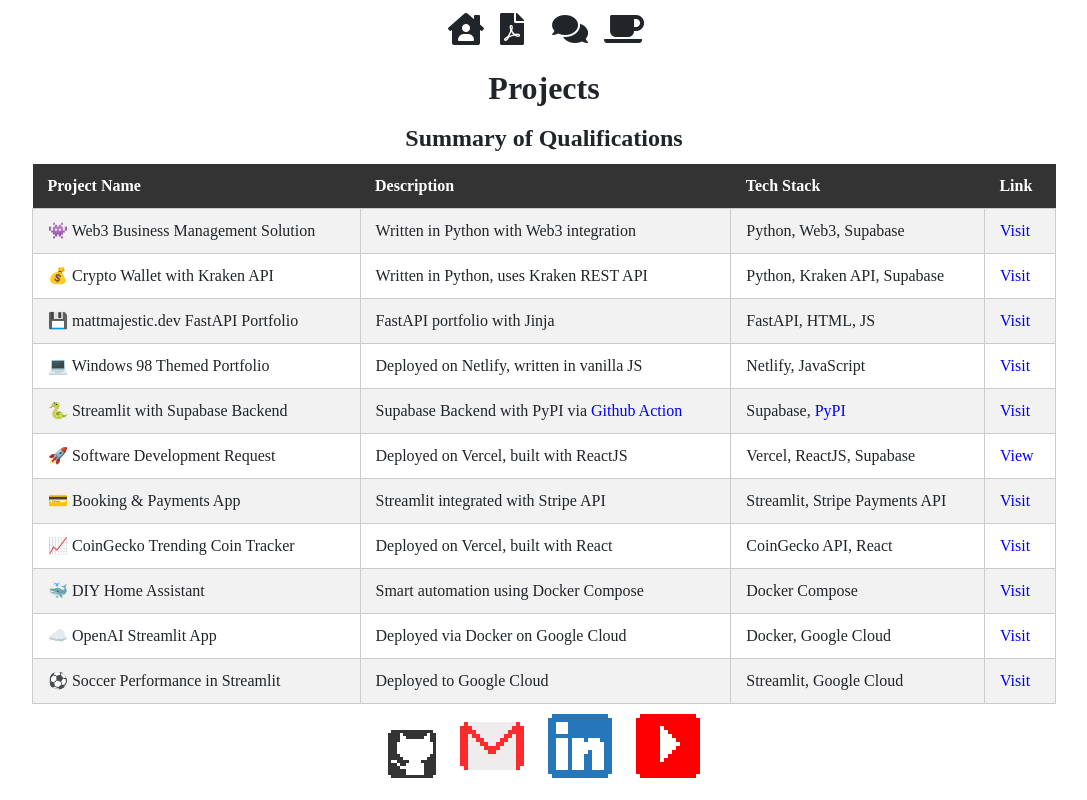
After one commit to mattmajestic/mattmajestic.dev, a FastAPI app: template templates/projects.html in a window 1280 px wide. The commit adds this page. Shown: the whole page, without its empty margins (96-1183 px from the left). Run offline with FastAPI, Linux system fonts and the light colour scheme; the template is opened without the code that fills it, so the values that code supplies are empty.

Commit message:
add projects

```diff
--- a/main.py
+++ b/main.py
@@ -86,3 +86,7 @@
 @app.get("/readme")
 async def get_readme(request: Request):
     return templates.TemplateResponse("readme.html", {"request": request})
+
+@app.get("/projects")
+async def projects(request: Request):
+    return templates.TemplateResponse("projects.html", {"request": request})
--- a/static/styles.css
+++ b/static/styles.css
@@ -102,14 +102,40 @@
   padding: 10px; /* Add padding around each icon to increase the space */
 }
 
-/* Increase the width and height of the iframe */
-.iframe {
-  width: 80%; /* You can adjust this value as needed */
-  height: 600px; /* You can adjust this value as needed */
+/* Center the table on the page */
+table {
+  margin: 0 auto;
+  width: 80%; /* You can adjust this to control the table's width */
+  border-collapse: collapse;
 }
 
-/* Adjust the overall width of the main section */
-.main {
-  width: 90%; /* You can adjust this value as needed */
-  margin: 0 auto;
+/* Style the table headers */
+th {
+  background-color: #333;
+  color: white;
+  font-weight: bold;
+  text-align: left;
+  padding: 10px 15px;
 }
+
+/* Style the table data cells */
+td {
+  border: 1px solid #ccc;
+  padding: 10px 15px;
+}
+
+/* Style the alternate rows with a different background color */
+tr:nth-child(even) {
+  background-color: #f2f2f2;
+}
+
+/* Style the links */
+a {
+  text-decoration: none;
+  color: blue;
+}
+
+/* Change link color on hover */
+a:hover {
+  color: #007bff;
+}
--- a/templates/analytics.html
+++ b/templates/analytics.html
@@ -13,7 +13,7 @@
         <a href="/" class="icon-link">
           <i class="nes-icon fa fa-house-user"></i>
         </a>
-        <a href="/credentials" class="icon-link">
+        <a href="/projects" class="icon-link">
           <i class="nes-icon fa fa-user"></i>
         </a>
         <a href="/download-resume-pdf" class="icon-link">
--- a/templates/conversation.html
+++ b/templates/conversation.html
@@ -77,7 +77,7 @@
 </head>
 <body>
   <div class="navbar">
-    <a href="/credentials" class="icon-link">
+    <a href="/projects" class="icon-link">
       <i class="nes-icon fa fa-user"></i>
     </a>
     <a href="/download-resume-pdf" class="icon-link">
--- a/templates/h2ogpt.html
+++ b/templates/h2ogpt.html
@@ -13,7 +13,7 @@
         <a href="/" class="icon-link">
           <i class="nes-icon fa fa-house-user"></i>
         </a>
-        <a href="/credentials" class="icon-link">
+        <a href="/projects" class="icon-link">
           <i class="nes-icon fa fa-user"></i>
         </a>
         <a href="/download-resume-pdf" class="icon-link">
--- /dev/null
+++ b/templates/projects.html
@@ -0,0 +1,121 @@
+<!DOCTYPE html>
+<html lang="en">
+<head>
+  <meta charset="UTF-8">
+  <title>Matt Majestic - Projects</title>
+  <meta name="viewport" content="width=device-width, initial-scale=1.0">
+  <link href="https://unpkg.com/nes.css@2.3.0/css/nes.min.css" rel="stylesheet" />
+  <link rel="stylesheet" href="static/styles.css">
+  <link rel="stylesheet" href="https://cdnjs.cloudflare.com/ajax/libs/font-awesome/5.15.3/css/all.min.css" />
+  <link rel="icon" type="image/svg+xml" href="static/favicon.svg" />
+</head>
+<body>
+  <div class="navbar">
+    <a href="/" class="icon-link">
+      <i class="nes-icon fa fa-house-user"></i>
+    </a>
+    <a href="/download-resume-pdf" class="icon-link">
+      <i class="nes-icon fa fa-file-pdf"></i>
+    </a>
+    <a href="/chat_h2o" class="icon-link">
+      <i class="nes-icon fa fa-comments"></i>
+    </a>
+    <a href="/readme" class="icon-link">
+      <i class="nes-icon fa fa-coffee"></i>
+    </a>
+  </div>
+  <h1>Projects</h1>
+  <h2>Summary of Qualifications</h2>
+  <table>
+        <tr>
+            <th>Project Name</th>
+            <th>Description</th>
+            <th>Tech Stack</th>
+            <th>Link</th>
+        </tr>
+        <tr>
+            <td>👾 Web3 Business Management Solution</td>
+            <td>Written in Python with Web3 integration</td>
+            <td>Python, Web3, Supabase</td>
+            <td><a href="https://web3bms.streamlit.app/">Visit</a></td>
+        </tr>
+        <tr>
+            <td>💰 Crypto Wallet with Kraken API</td>
+            <td>Written in Python, uses Kraken REST API</td>
+            <td>Python, Kraken API, Supabase</td>
+            <td><a href="https://kraken-portfolio.streamlit.app/">Visit</a></td>
+        </tr>
+        <tr>
+            <td>💾 mattmajestic.dev FastAPI Portfolio</td>
+            <td>FastAPI portfolio with Jinja</td>
+            <td>FastAPI, HTML, JS</td>
+            <td><a href="https://mattmajestic.dev/">Visit</a></td>
+        </tr>
+        <tr>
+            <td>💻 Windows 98 Themed Portfolio</td>
+            <td>Deployed on Netlify, written in vanilla JS</td>
+            <td>Netlify, JavaScript</td>
+            <td><a href="https://majestic-windows-98.netlify.app/">Visit</a></td>
+        </tr>
+        <tr>
+            <td>🐍 Streamlit with Supabase Backend</td>
+            <td>Supabase Backend with PyPI via <a href="https://github.com/mattmajestic/streamlit-supabase/blob/main/.github/workflows/publish-to-pypi.yml">Github Action</a></td>
+            <td>Supabase, <a href="https://pypi.org/project/streamlit-supabase/">PyPI</a></td>
+            <td><a href="https://supabase-demo.streamlit.app/">Visit</a></td>
+        </tr>
+        <tr>
+            <td>🚀 Software Development Request</td>
+            <td>Deployed on Vercel, built with ReactJS</td>
+            <td>Vercel, ReactJS, Supabase</td>
+            <td><a href="https://software-dev-request.vercel.app/">View</a></td>
+        </tr>
+        <tr>
+            <td>💳 Booking & Payments App</td>
+            <td>Streamlit integrated with Stripe API</td>
+            <td>Streamlit, Stripe Payments API</td>
+            <td><a href="https://stripe-demo-youtube.streamlit.app/">Visit</a></td>
+        </tr>
+        <tr>
+            <td>📈 CoinGecko Trending Coin Tracker</td>
+            <td>Deployed on Vercel, built with React</td>
+            <td>CoinGecko API, React</td>
+            <td><a href="https://coingecko-reactjs.vercel.app/">Visit</a></td>
+        </tr>
+        <tr>
+            <td>🐳 DIY Home Assistant</td>
+            <td>Smart automation using Docker Compose</td>
+            <td>Docker Compose</td>
+            <td><a href="https://github.com/mattmajestic/homeassistant-majestic#readme">Visit</a></td>
+        </tr>
+        <tr>
+            <td>☁️ OpenAI Streamlit App</td>
+            <td>Deployed via Docker on Google Cloud</td>
+            <td>Docker, Google Cloud</td>
+            <td><a href="https://openai-streamlit.app/">Visit</a></td>
+        </tr>
+        <tr>
+            <td>⚽ Soccer Performance in Streamlit</td>
+            <td>Deployed to Google Cloud</td>
+            <td>Streamlit, Google Cloud</td>
+            <td><a href="https://joga-bonito.tech/">Visit</a></td>
+        </tr>
+    </table>
+  <div>
+    <a href="https://github.com/mattmajestic" target="_blank" class="icon-link">
+      <i class="nes-icon github is-medium"></i>
+    </a>
+    <a href="mailto:mattmajestic@strictlyresearch.com" class="icon-link">
+      <i class="nes-icon gmail is-large"></i>
+    </a>
+    <a href="https://www.linkedin.com/in/matthew-majestic" target="_blank" class="icon-link">
+      <i class="nes-icon linkedin is-large"></i>
+    </a>
+    <a href="https://www.youtube.com/@majesticcoding/videos" target="_blank" class="icon-link">
+      <i class="nes-icon youtube is-large"></i>
+    </a>
+  </div>
+
+  <script src="static/theme.js"></script>
+  <script src="static/conversation.js"></script>
+</body>
+</html>
```
Also changed, not shown: templates/home.html (+5 -5 lines), templates/readme.html (+7 -2 lines).
